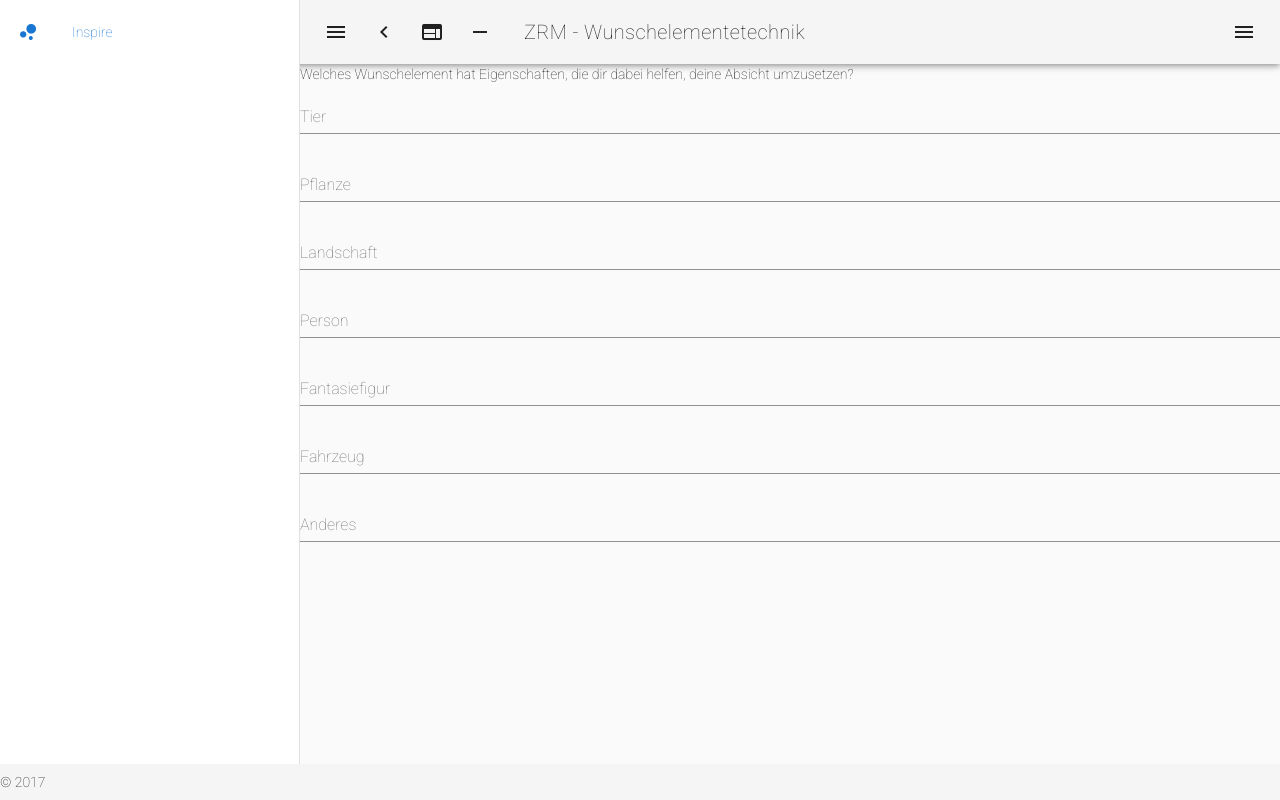
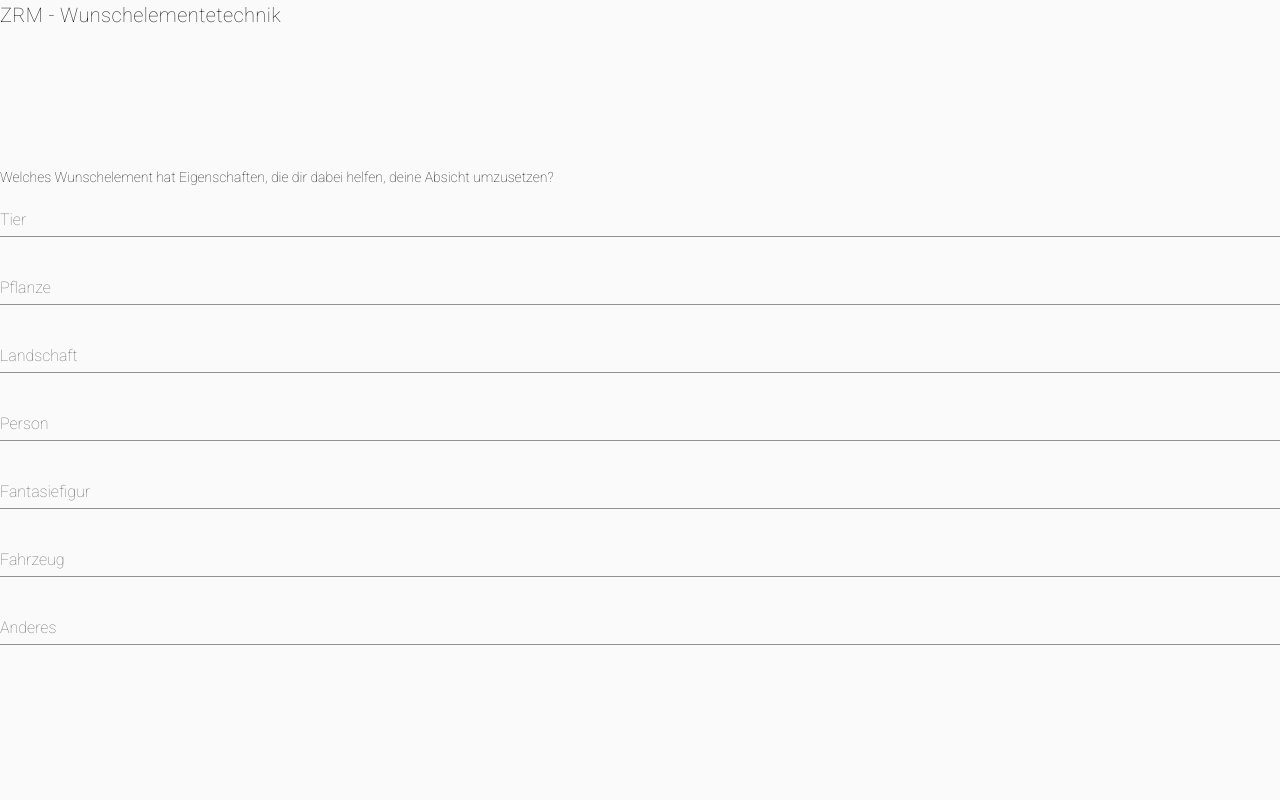
Before and after one commit to chris251190/zrm-webapp, a Vue app: page / in a window 1280 px wide. Built offline with nearby package versions, Linux system fonts and the light colour scheme.

Commit message:
remove boilerplate code

```diff
--- a/src/App.vue
+++ b/src/App.vue
@@ -1,71 +1,10 @@
 <template>
     <v-app>
-    <v-navigation-drawer
-      persistent
-      :mini-variant="miniVariant"
-      :clipped="clipped"
-      v-model="drawer"
-      enable-resize-watcher
-      fixed
-      app
-    >
-      <v-list>
-        <v-list-tile
-          value="true"
-          v-for="(item, i) in items"
-          :key="i"
-        >
-          <v-list-tile-action>
-            <v-icon v-html="item.icon"></v-icon>
-          </v-list-tile-action>
-          <v-list-tile-content>
-            <v-list-tile-title v-text="item.title"></v-list-tile-title>
-          </v-list-tile-content>
-        </v-list-tile>
-      </v-list>
-    </v-navigation-drawer>
-    <v-toolbar
-      app
-      :clipped-left="clipped"
-    >
-      <v-toolbar-side-icon @click.stop="drawer = !drawer"></v-toolbar-side-icon>
-      <v-btn icon @click.stop="miniVariant = !miniVariant">
-        <v-icon v-html="miniVariant ? 'chevron_right' : 'chevron_left'"></v-icon>
-      </v-btn>
-      <v-btn icon @click.stop="clipped = !clipped">
-        <v-icon>web</v-icon>
-      </v-btn>
-      <v-btn icon @click.stop="fixed = !fixed">
-        <v-icon>remove</v-icon>
-      </v-btn>
         <v-toolbar-title v-text="title"></v-toolbar-title>
         <v-spacer></v-spacer>
-      <v-btn icon @click.stop="rightDrawer = !rightDrawer">
-        <v-icon>menu</v-icon>
-      </v-btn>
-    </v-toolbar>
         <v-content>
             <WishElementForm/>
         </v-content>
-    <v-navigation-drawer
-      temporary
-      :right="right"
-      v-model="rightDrawer"
-      fixed
-      app
-    >
-      <v-list>
-        <v-list-tile @click="right = !right">
-          <v-list-tile-action>
-            <v-icon>compare_arrows</v-icon>
-          </v-list-tile-action>
-          <v-list-tile-title>Switch drawer (click me)</v-list-tile-title>
-        </v-list-tile>
-      </v-list>
-    </v-navigation-drawer>
-    <v-footer :fixed="fixed" app>
-      <span>&copy; 2017</span>
-    </v-footer>
     </v-app>
 </template>
 
@@ -77,18 +16,8 @@ export default {
         components: {
             WishElementForm
         },
-  data () {
+        data() {
             return {
-      clipped: false,
-      drawer: true,
-      fixed: false,
-      items: [{
-        icon: 'bubble_chart',
-        title: 'Inspire'
-      }],
-      miniVariant: false,
-      right: true,
-      rightDrawer: false,
                 title: 'ZRM - Wunschelementetechnik'
             }
         }
```
Lines whose indentation alone changed are shown as unchanged.
